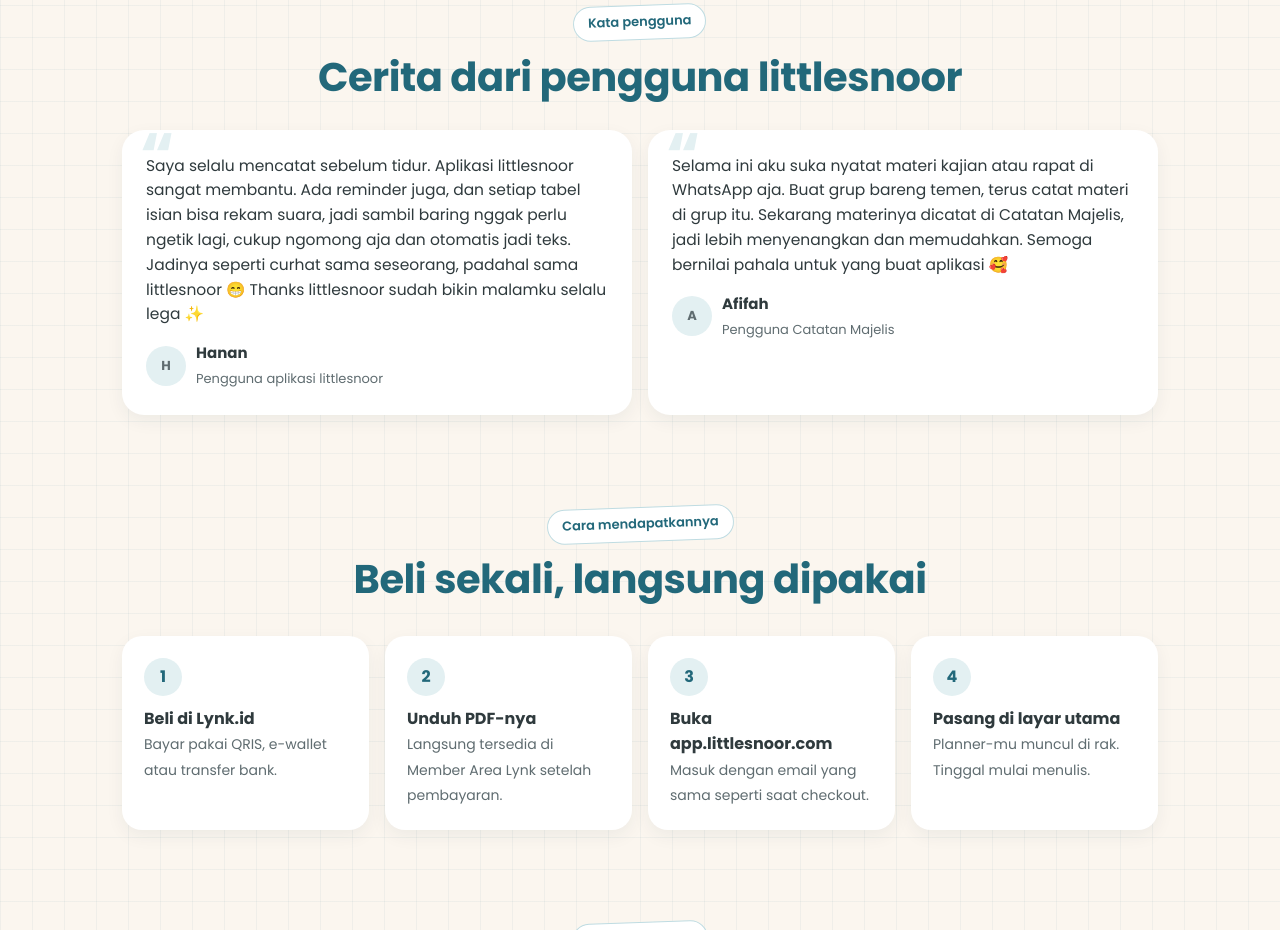
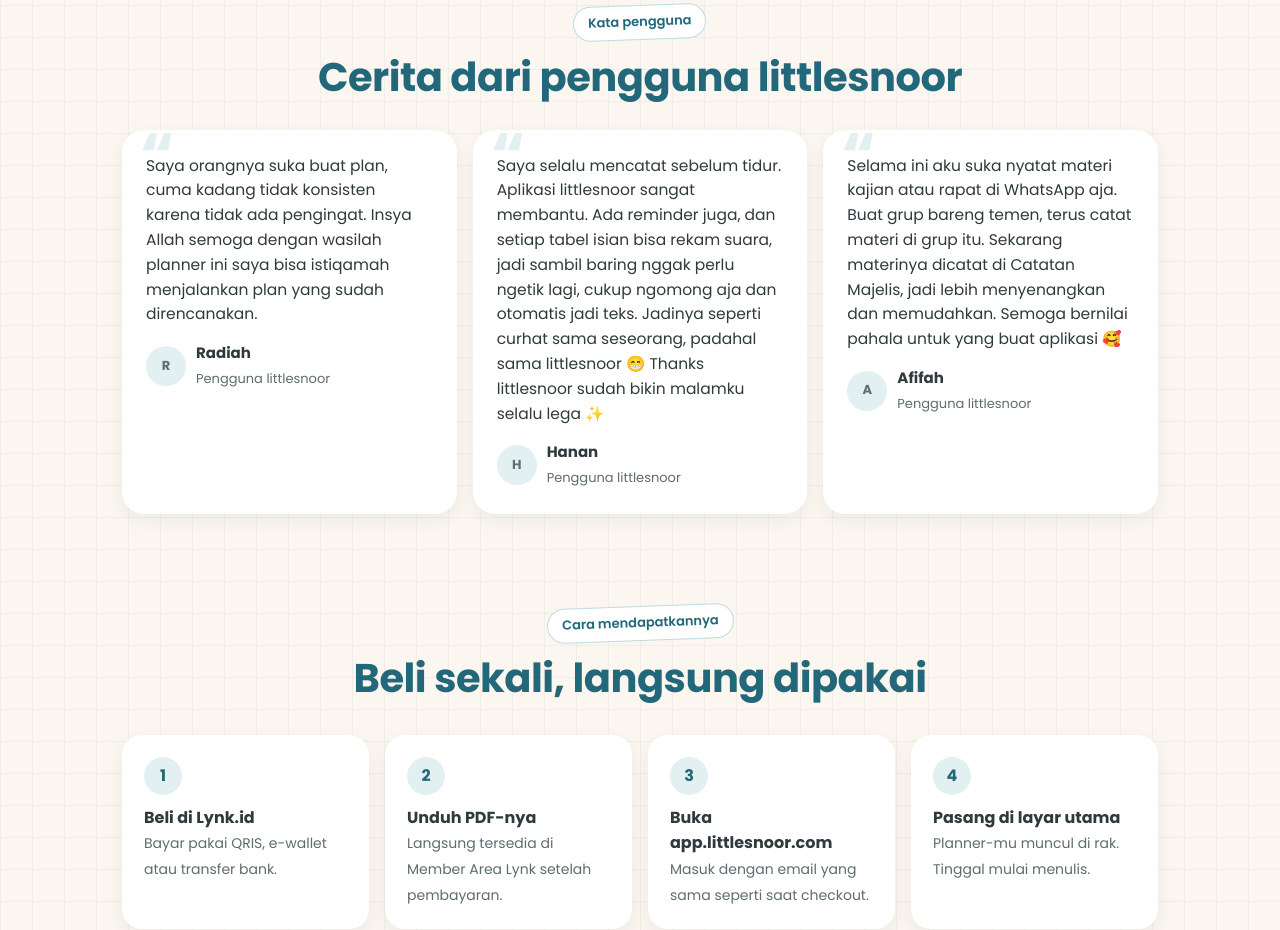
Before and after one commit to littlesnoor/littlesnoor-web, a plain HTML site: page planner/index.html in a window 1280 px wide. Shown: the part 4859-5789 px from the top of the page. Drawn offline with Linux system fonts and the light colour scheme.

Commit message:
Planner: testimoni Radiah, keterangan testimoni diseragamkan
Co-Authored-By: Claude Opus 5.5 <noreply@anthropic.com>
Claude-Session: https://claude.ai/code/session_012J6HDaRRxYAviJctYSdk2U

```diff
--- a/planner/index.html
+++ b/planner/index.html
@@ -210,14 +210,14 @@ header{position:sticky;top:0;z-index:50;background:rgba(251,246,239,.92);backdro
 @media (max-width:760px){.tut-os{grid-template-columns:1fr}.tips{grid-template-columns:1fr 1fr}}
 @media (max-width:420px){.tips{grid-template-columns:1fr}.tstep{grid-template-columns:44px 1fr}.tstep .ic{width:44px;height:44px;font-size:21px}}
 /* testimoni */
-.testis{display:grid;grid-template-columns:repeat(2,1fr);gap:16px;margin-top:30px}
+.testis{display:grid;grid-template-columns:repeat(3,1fr);gap:16px;margin-top:30px}
 .testi{background:#fff;border-radius:22px;padding:24px;box-shadow:0 6px 18px rgba(20,50,60,.06);position:relative}
 .testi:before{content:"“";position:absolute;top:-6px;left:18px;font-size:64px;color:var(--t);font-weight:700;line-height:1}
 .testi p{position:relative;font-size:15.5px}
 .testi .who{margin-top:14px;display:flex;align-items:center;gap:10px}
 .testi .av{width:40px;height:40px;border-radius:50%;background:var(--t);color:var(--c);font-weight:700;display:grid;place-items:center}
 .testi .who b{display:block;font-size:15px}.testi .who span{font-size:13px;color:var(--muted)}
-@media (max-width:760px){.testis{grid-template-columns:1fr}}
+@media (max-width:900px){.testis{grid-template-columns:1fr}}
 /* faq */
 .faq{max-width:760px;margin:30px auto 0}
 details{background:#fff;border-radius:18px;margin-bottom:12px;box-shadow:0 4px 14px rgba(20,50,60,.05)}
@@ -436,10 +436,12 @@ footer .slog{margin-top:8px;font-size:13px}
       <h2>Cerita dari pengguna littlesnoor</h2>
     </div>
     <div class="testis">
+      <div class="testi"><p>Saya orangnya suka buat plan, cuma kadang tidak konsisten karena tidak ada pengingat. Insya Allah semoga dengan wasilah planner ini saya bisa istiqamah menjalankan plan yang sudah direncanakan.</p>
+        <div class="who"><span class="av">R</span><div><b>Radiah</b><span>Pengguna littlesnoor</span></div></div></div>
       <div class="testi"><p>Saya selalu mencatat sebelum tidur. Aplikasi littlesnoor sangat membantu. Ada reminder juga, dan setiap tabel isian bisa rekam suara, jadi sambil baring nggak perlu ngetik lagi, cukup ngomong aja dan otomatis jadi teks. Jadinya seperti curhat sama seseorang, padahal sama littlesnoor 😁 Thanks littlesnoor sudah bikin malamku selalu lega ✨</p>
-        <div class="who"><span class="av">H</span><div><b>Hanan</b><span>Pengguna aplikasi littlesnoor</span></div></div></div>
+        <div class="who"><span class="av">H</span><div><b>Hanan</b><span>Pengguna littlesnoor</span></div></div></div>
       <div class="testi"><p>Selama ini aku suka nyatat materi kajian atau rapat di WhatsApp aja. Buat grup bareng temen, terus catat materi di grup itu. Sekarang materinya dicatat di Catatan Majelis, jadi lebih menyenangkan dan memudahkan. Semoga bernilai pahala untuk yang buat aplikasi 🥰</p>
-        <div class="who"><span class="av">A</span><div><b>Afifah</b><span>Pengguna Catatan Majelis</span></div></div></div>
+        <div class="who"><span class="av">A</span><div><b>Afifah</b><span>Pengguna littlesnoor</span></div></div></div>
     </div>
   </div>
 </section>
```
